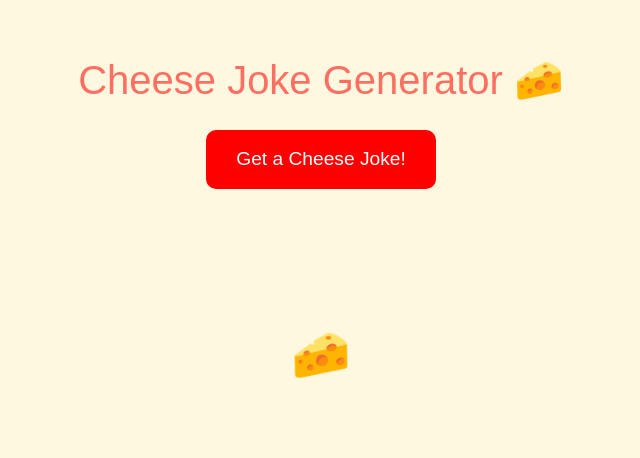
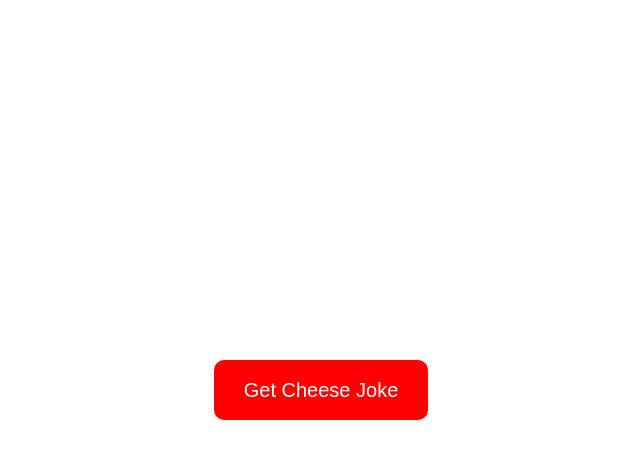
Before and after one commit to xan99m/cheeseprox, a Next.js app: page / in a window 1280 px wide. Shown: the top 458 px of the page, without its empty margins (319-959 px from the left). Built offline with nearby package versions, Linux system fonts and the light colour scheme.

Commit message:
Update page.tsx

```diff
--- a/app/page.tsx
+++ b/app/page.tsx
@@ -1,89 +1,49 @@
 "use client";
+import { useState } from "react";
 
-import { useState } from 'react';
+export default function Home() {
+  const [joke, setJoke] = useState("");
 
-export default function HomePage() {
-  const [joke, setJoke] = useState('');
-  const [bgColor, setBgColor] = useState('#fff8e1');
-  const [emojiStyle, setEmojiStyle] = useState<React.CSSProperties>({
-    transform: 'translateY(0px) scale(1)',
-  });
-
-  const bgColors = [
-    "#fff8e1", "#ffe0b2", "#ffd54f", "#ffcc80", "#ffab91",
-    "#ffe57f", "#f8bbd0", "#e1bee7", "#b3e5fc", "#c8e6c9"
-  ];
-
-  const fetchJoke = async () => {
-    const res = await fetch('/api/joke');
-    const data = await res.json();
-    setJoke(data.joke);
-
-    const color = bgColors[Math.floor(Math.random() * bgColors.length)];
-    setBgColor(color);
-
-    const x = (Math.random() - 0.5) * 50;
-    const y = -Math.random() * 50;
-    const scale = 1 + Math.random();
-    const rotate = Math.random() * 360;
-
-    setEmojiStyle({
-      transform: `translate(${x}px, ${y}px) scale(${scale}) rotate(${rotate}deg)`,
-      transition: "transform 0.5s ease",
-    });
-
-    setTimeout(() => {
-      setEmojiStyle({
-        transform: 'translateY(0px) scale(1)',
-        transition: "transform 0.5s ease",
-      });
-    }, 500);
-  };
+  async function getJoke() {
+    try {
+      const res = await fetch("/api/joke", { cache: "no-store" });
+      const data = await res.json();
+      setJoke(data.joke);
+    } catch {
+      setJoke("Error getting joke 😢");
+    }
+  }
 
   return (
-    <div
+    <main
       style={{
-        textAlign: 'center',
-        backgroundColor: bgColor,
-        minHeight: '100vh',
-        padding: '50px',
-        transition: 'background-color 0.5s',
+        height: "100vh",
+        display: "flex",
+        flexDirection: "column",
+        justifyContent: "center",
+        alignItems: "center",
+        gap: "20px",
+        fontFamily: "sans-serif",
       }}
     >
-      <h1 style={{ color: '#ff6f61', fontSize: '2.5rem' }}>
-        Cheese Joke Generator 🧀
-      </h1>
-
       <button
-        onClick={fetchJoke}
+        onClick={getJoke}
         style={{
-          backgroundColor: 'red',
-          color: 'white',
-          border: 'none',
-          padding: '15px 30px',
-          fontSize: '1.2rem',
-          cursor: 'pointer',
-          borderRadius: '10px',
-          marginTop: '20px',
+          padding: "15px 30px",
+          background: "red",
+          color: "white",
+          borderRadius: "10px",
+          fontSize: "20px",
+          border: "none",
+          cursor: "pointer",
         }}
       >
-        Get a Cheese Joke!
+        Get Cheese Joke
       </button>
 
-      <div style={{ marginTop: '30px', fontSize: '1.5rem', minHeight: '80px' }}>
+      <div style={{ fontSize: "24px", maxWidth: "500px", textAlign: "center" }}>
         {joke}
       </div>
-
-      <span
-        style={{
-          fontSize: '3rem',
-          marginTop: '20px',
-          display: 'inline-block',
-          ...emojiStyle,
-        }}
-      >
-        🧀
-      </span>
-    </div>
+    </main>
   );
 }
```
